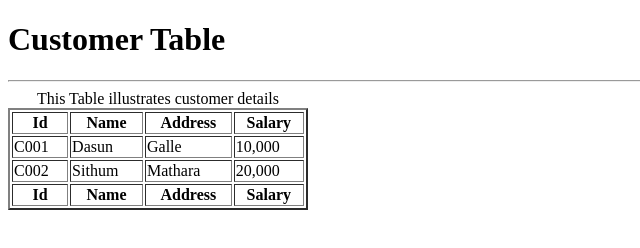
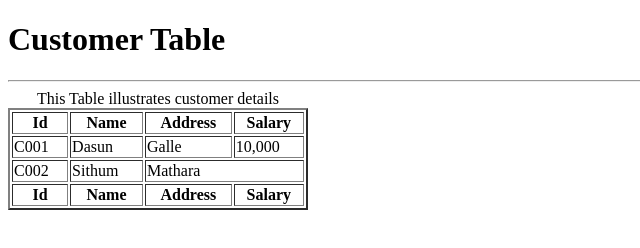
Before and after one commit to Sithumameesha/HTML, a plain HTML site: page table.html in a window 1280 px wide. Shown: the full height of the page, 0-640 px from the left. Drawn offline with Linux system fonts and the light colour scheme.

Commit message:
Merge Table

```diff
--- a/table.html
+++ b/table.html
@@ -30,8 +30,8 @@
     <tr>
         <td>C002</td>
         <td>Sithum</td>
-        <td>Mathara</td>
-        <td>20,000</td>
+        <td colspan="2">Mathara</td>
+
 
     </tr>
     </tbody>
```
